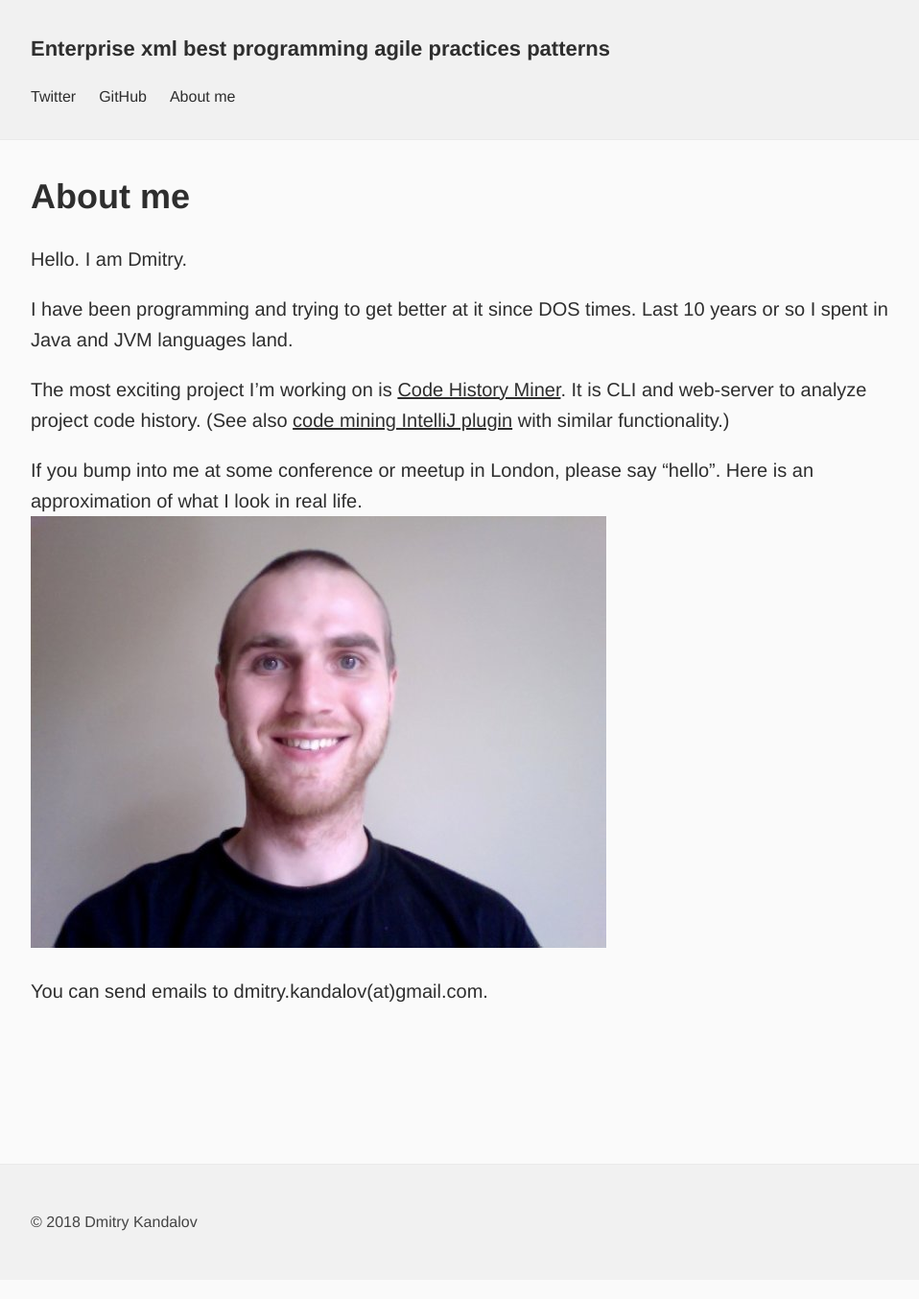
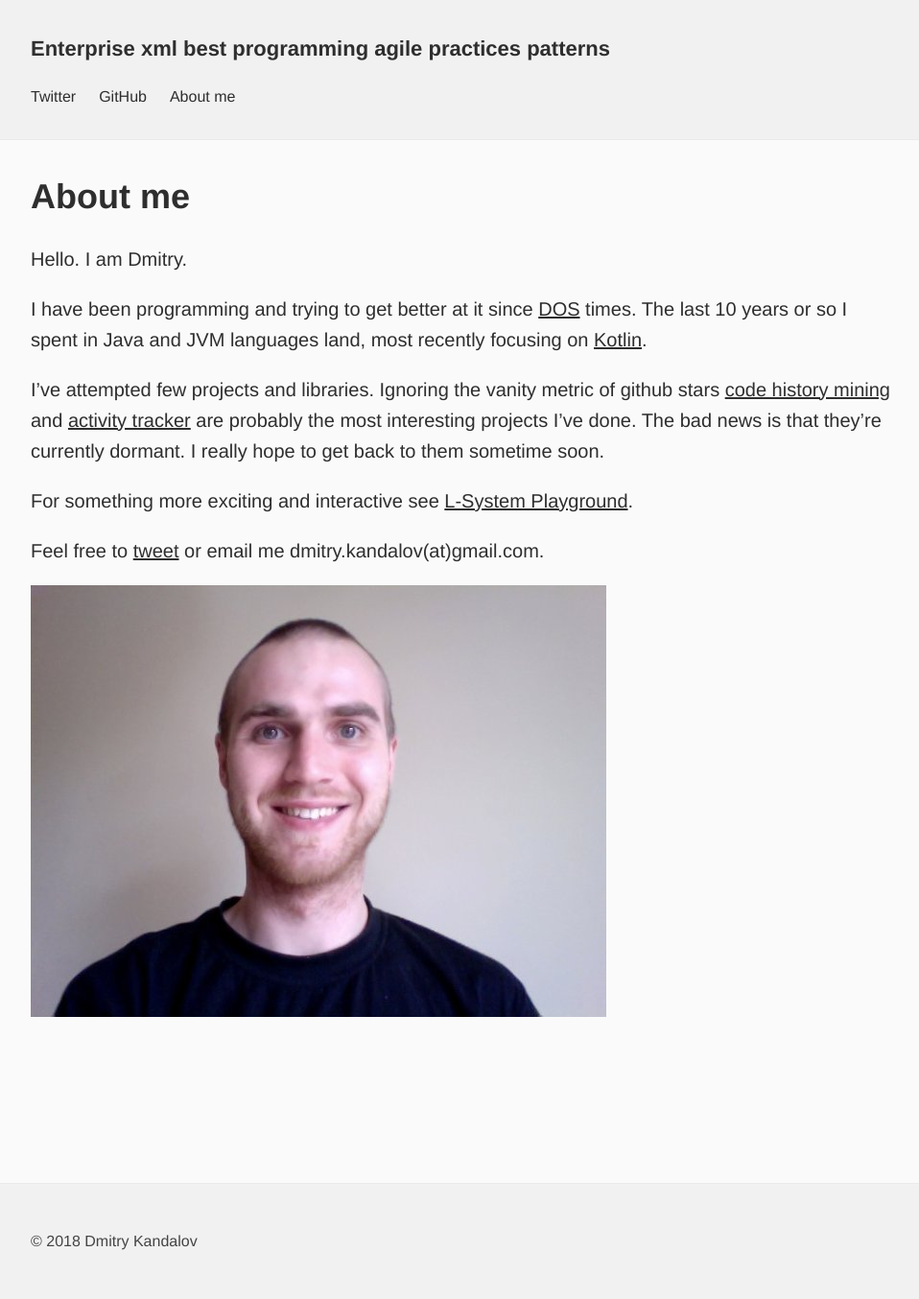
Before and after one commit to dkandalov/dkandalov.github.io, a Jekyll site: the page built from about.md, in a window 1280 px wide. Shown: the whole page at 96% size, without its empty margins (160-1118 px from the left). Built offline with Jekyll 4.4.1, drawn with Linux system fonts in a browser that asks for light colours.

Commit message:
updated about page

```diff
--- a/about.md
+++ b/about.md
@@ -5,15 +5,14 @@ permalink: /about/
 ---
 Hello. I am Dmitry.
 
-I have been programming and trying to get better at it since DOS times.
-Last 10 years or so I spent in Java and JVM languages land.
+I have been programming and trying to get better at it since [DOS](https://en.wikipedia.org/wiki/DOS) times.
+The last 10 years or so I spent in Java and JVM languages land, most recently focusing on [Kotlin](https://kotlinlang.org/).
 
-The most exciting project I'm working on is [Code History Miner](http://codehistoryminer.com).
-It is CLI and web-server to analyze project code history.
-(See also [code mining IntelliJ plugin](https://plugins.jetbrains.com/plugin/7273) with similar functionality.)
+I've attempted few projects and libraries.
+Ignoring the vanity metric of github stars [code history mining](https://github.com/dkandalov/code-history-mining) and [activity tracker](https://github.com/dkandalov/activity-tracker) are probably the most interesting projects I've done. The bad news is that they're currently dormant. I really hope to get back to them sometime soon.
 
-If you bump into me at some conference or meetup in London, please say "hello".
-Here is an approximation of what I look in real life.
+For something more exciting and interactive see [L-System Playground](http://dkandalov.github.io/lsystem).
+
+Feel free to [tweet](https://twitter.com/dmitrykandalov) or email me dmitry.kandalov(at)gmail.com.
+
 ![Me](/assets/images/me.jpg)
-
-You can send emails to dmitry.kandalov(at)gmail.com.
```
